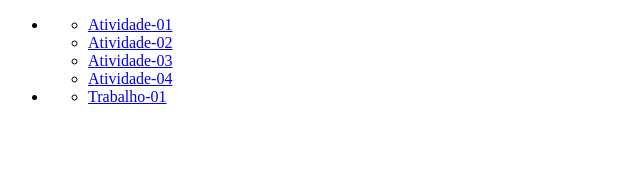
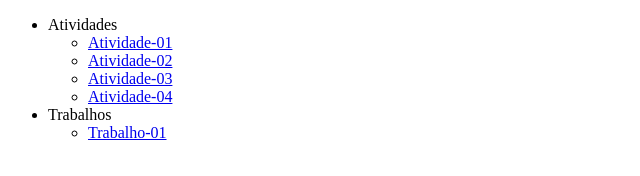
Before and after one commit to IgoCarvalho/Atividades-LMS, a plain HTML site: page index.html in a window 1280 px wide. Shown: the whole page, without its empty margins (0-640 px from the left). Drawn offline with Linux system fonts and the light colour scheme.

Commit message:
adicionado titulos aos menus

```diff
--- a/index.html
+++ b/index.html
@@ -8,7 +8,7 @@
 </head>
 <body>
     <ul>
-        <li>
+        <li>Atividades
             <ul>
                 <li><a href="./Atividade-01/atividade-01.html" target="_blank">Atividade-01</a></li>
                 <li><a href="./Atividade-02/Atividade-02.html" target="_blank">Atividade-02</a></li>
@@ -16,7 +16,7 @@
                 <li><a href="./Atividade-04/Atividade-04.html" target="_blank">Atividade-04</a></li>
             </ul>
         </li>
-        <li>
+        <li>Trabalhos
             <ul>
                 <li><a href="./Trabalho-01/trabalho-01.html" target="_blank">Trabalho-01</a></li>
             </ul>
```
